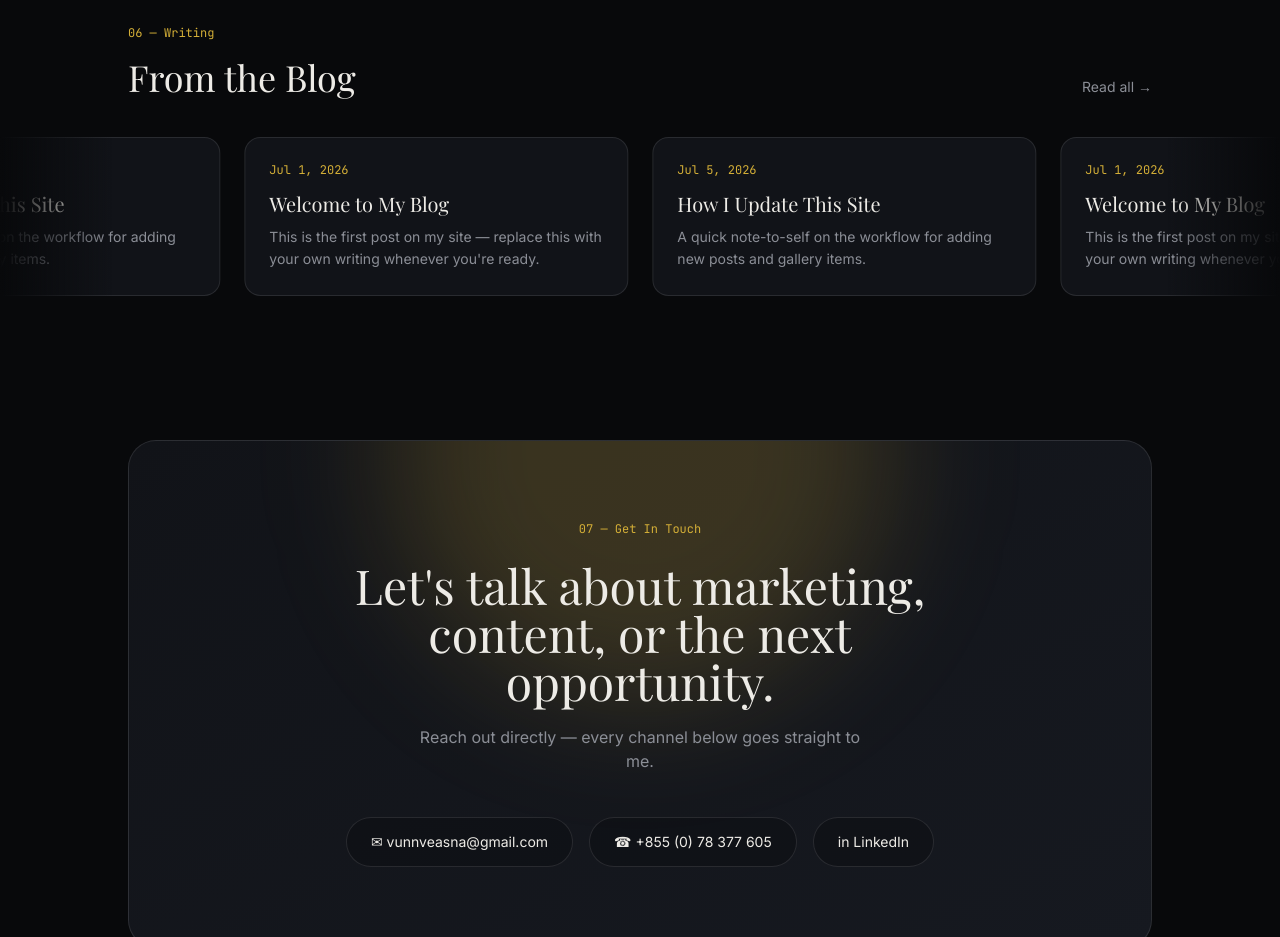
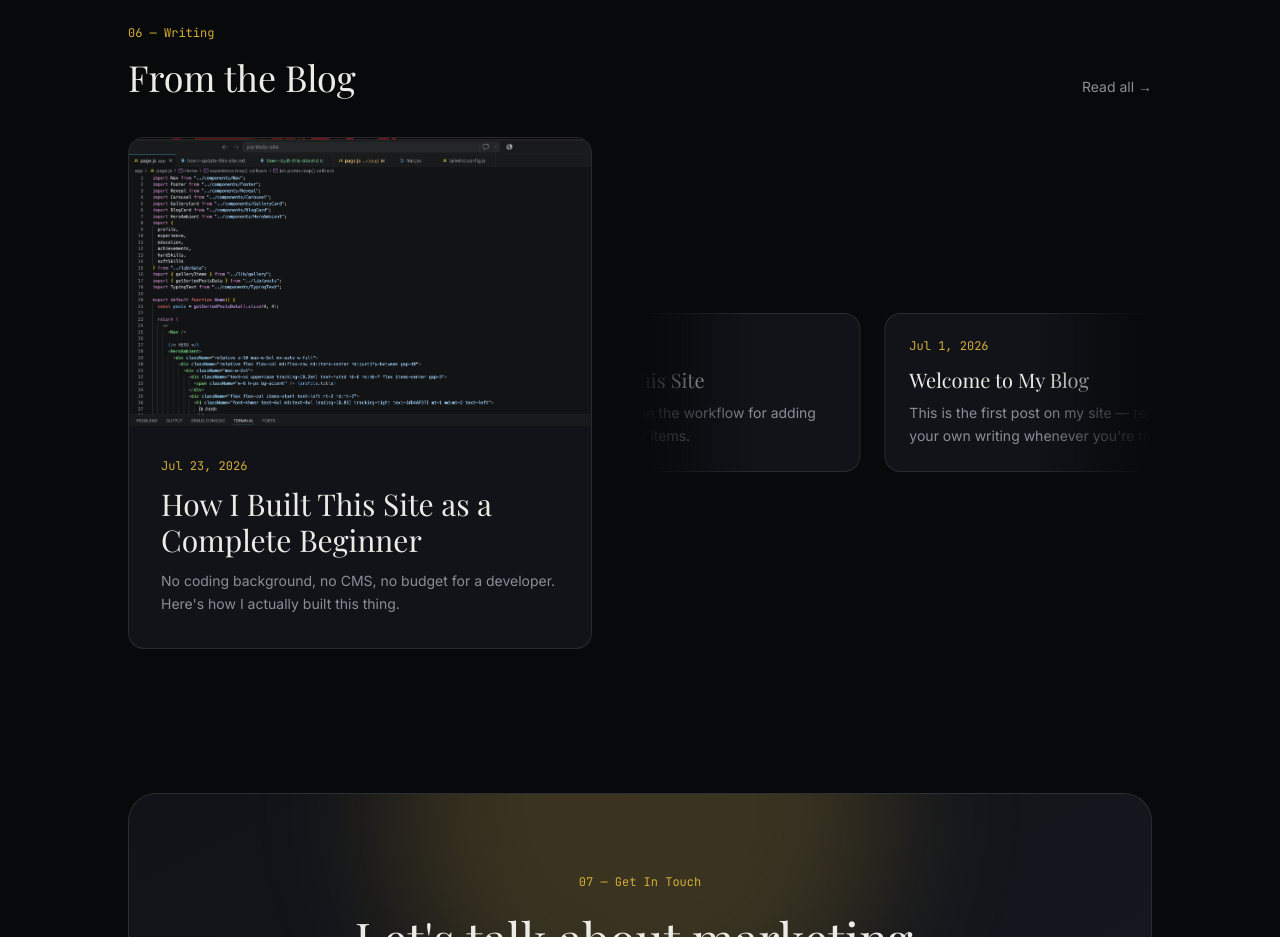
Before and after one commit to VeasnaV17/veasna-portfolio, a Next.js app: page / in a window 1280 px wide. Shown: the part 6020-6957 px from the top of the page. Built offline with nearby package versions, Linux system fonts and the light colour scheme; a web font is replaced by a local one.

Commit message:
Remove stray extra closing div in blog post page

```diff
--- a/app/blog/[slug]/page.js
+++ b/app/blog/[slug]/page.js
@@ -1,3 +1,4 @@
+import Link from "next/link";
 import Nav from "../../../components/Nav";
 import Footer from "../../../components/Footer";
 import Reveal from "../../../components/Reveal";
@@ -28,9 +29,24 @@ export default async function BlogPostPage({ params }) {
           <div className="font-mono text-xs text-accent mb-4">{formatted}</div>
           <h1 className="font-serif text-4xl md:text-5xl mb-10 leading-tight">{post.title}</h1>
           <div
-            className="prose-custom text-ivory/90 font-light leading-relaxed [&_p]:mb-5 [&_a]:text-accent [&_a]:underline [&_strong]:text-ivory [&_em]:italic"
+            className="prose-custom text-ivory/90 font-light leading-relaxed [&_p]:mb-5 [&_a]:text-accent [&_a]:underline [&_strong]:text-ivory [&_strong]:font-semibold [&_em]:italic [&_h2]:font-serif [&_h2]:text-xl [&_h2]:md:text-2xl [&_h2]:font-medium [&_h2]:text-accent [&_h2]:mt-9 [&_h2]:mb-3 [&_h3]:font-serif [&_h3]:text-lg [&_h3]:md:text-xl [&_h3]:font-medium [&_h3]:text-accent [&_h3]:mt-7 [&_h3]:mb-3 [&_ul]:mb-5 [&_ul]:pl-5 [&_ul]:list-disc [&_ol]:mb-5 [&_ol]:pl-5 [&_ol]:list-decimal [&_li]:mb-2 [&_img]:rounded-2xl [&_img]:border [&_img]:border-white/10 [&_img]:my-8 [&_img]:w-full"
             dangerouslySetInnerHTML={{ __html: post.contentHtml }}
           />
+
+         <div className="mt-16 pt-8 border-t border-white/10 flex flex-wrap gap-4">
+            <Link
+              href="/blog"
+              className="inline-flex items-center gap-2 text-sm text-muted hover:text-accent transition-colors"
+            >
+              ← Back to Blog
+            </Link>
+            <Link
+              href="/#blog"
+              className="inline-flex items-center gap-2 text-sm text-muted hover:text-accent transition-colors"
+            >
+              ← Back to Home
+            </Link>
+          </div>
         </Reveal>
       </article>
       <Footer />
--- a/app/page.js
+++ b/app/page.js
@@ -145,7 +145,8 @@ export default function Home() {
               <div className="rounded-2xl border border-white/10 bg-panel p-8 h-full flex flex-col items-center text-center">
                   <a
                     href={
-                    ed.institution.includes("Thammasat") ? "https://sgs.tu.ac.th/" : "https://www.jpa.org.kh/"}
+                      ed.institution.includes("Thammasat") ? "https://sgs.tu.ac.th/" : "https://www.jpa.org.kh/"
+                    }
                     target="_blank"
                     rel="noopener noreferrer"
                     className="mb-6"
@@ -264,6 +265,7 @@ export default function Home() {
       </section>
 
       {/* BLOG TEASER */}
+      {/* BLOG TEASER */}
       {posts.length > 0 && (
         <section id="blog" className="py-16 border-t border-white/5">
           <div className="max-w-6xl mx-auto px-6 md:px-16 flex items-end justify-between mb-10">
@@ -273,9 +275,43 @@ export default function Home() {
             </div>
             <a href="/blog" className="text-sm text-muted hover:text-accent transition-colors whitespace-nowrap">Read all →</a>
           </div>
+
+          <div className="max-w-6xl mx-auto px-6 md:px-16 flex flex-col md:flex-row gap-10 md:gap-12">
+            <a
+              href={`/blog/${posts[0].slug}`}
+              className="block md:w-1/2 rounded-2xl border border-white/10 bg-panel overflow-hidden hover:border-accent/40 transition-colors group"
+            >
+              <div className="aspect-[16/10] overflow-hidden">
+                {/* eslint-disable-next-line @next/next/no-img-element */}
+                <img
+                  src={posts[0].image || "/images/profile.jpg"}
+                  alt={posts[0].title}
+                  className="w-full h-full object-cover group-hover:scale-105 transition-transform duration-500"
+                />
+              </div>
+              <div className="p-6 md:p-8">
+                <div className="text-xs font-mono text-accent mb-3">
+                  {new Date(posts[0].date).toLocaleDateString("en-US", {
+                    year: "numeric",
+                    month: "short",
+                    day: "numeric"
+                  })}
+                </div>
+                <div className="font-serif text-2xl md:text-3xl mb-3 leading-tight">{posts[0].title}</div>
+                <p className="text-sm text-muted leading-relaxed">{posts[0].excerpt}</p>
+              </div>
+            </a>
+
+            <div className="md:w-1/2 flex flex-col justify-center">
+              {posts.length > 1 ? (
                 <Carousel speedSeconds={34}>
-            {posts.map((item) => <BlogCard key={item.slug} {...item} />)}
+                  {posts.slice(1).map((item) => <BlogCard key={item.slug} {...item} />)}
                 </Carousel>
+              ) : (
+                <div className="text-sm text-muted">More posts coming soon.</div>
+              )}
+            </div>
+          </div>
         </section>
       )}
 
--- a/lib/posts.js
+++ b/lib/posts.js
@@ -16,10 +16,16 @@ export function getSortedPostsData() {
     const slug = fileName.replace(/\.md$/, "");
     const fullPath = path.join(postsDirectory, fileName);
     const fileContents = fs.readFileSync(fullPath, "utf8");
-    const { data } = matter(fileContents);
+    const { data, content } = matter(fileContents);
+
+    // Pull the first markdown image (![alt](/path.jpg)) out of the post body,
+    // so the homepage can show it without needing a manual "image" field.
+    const imageMatch = content.match(/!\[[^\]]*\]\(([^)]+)\)/);
+    const firstImage = imageMatch ? imageMatch[1] : null;
 
     return {
       slug,
+      image: data.image || firstImage,
       ...data
     };
   });
--- /dev/null
+++ b/posts/how-i-built-this-site.md
@@ -0,0 +1,50 @@
+---
+title: "How I Built This Site as a Complete Beginner"
+date: "2026-07-23"
+excerpt: "No coding background, no CMS, no budget for a developer. Here's how I actually built this thing."
+---
+![Screenshot of my code editor](/images/blog/blog01.jpg)
+
+Three months ago I typed "what is Next.js" into Google. That's the starting point. Not a coding bootcamp, not a CS degree, just a guy with a CV in a Word doc and a strong opinion that his portfolio should not look like everyone else's.
+
+## Why I didn't just use Wix / SquareSpace / WordPress
+
+I tried. I really did. But every builder I touched hit a wall the second I wanted something slightly custom, like a scroll indicator down the side of the page, or the floating shapes drifting behind the hero section. Builders are great until you want one weird specific thing, and then you're stuck.
+
+So I picked Next.js, Tailwind CSS, and free hosting on Vercel. All of that sounded like a different language to me at first. It kind of was.
+
+## The first week was rough
+
+Let me be honest about how this actually went:
+
+1. I broke the site by pasting half a code block. Missing bracket, whole page white.
+2. I spent two hours convinced my code was broken when really my browser just needed a hard refresh.
+3. I typed "next.js image not showing" into search so many times I should get a loyalty discount.
+
+None of that means I was bad at this. It means nobody tells you the boring truth: most of "learning to code" is just learning to stay calm when the screen goes white.
+
+## The rule that saved me
+
+One change at a time. That's it. That's the whole trick.
+
+Every time I wanted to add five things at once, I stopped myself. Change one thing. Refresh. Confirm it worked. Only then move to the next thing. Boring advice, but it's the only reason I didn't quit in week one.
+
+## What's actually running this site
+
+Nothing fancy under the hood, which is exactly why I could manage it:
+
+- lib/data.js holds my entire CV. Editing my resume now means editing plain text, not wrestling with some clunky dashboard.
+- posts/ is just markdown files. Writing this post was literally: copy a file, rename it, change the words.
+- lib/gallery.js maps photos to categories. Add an image, add one line, done.
+
+Everything is a file I can open and actually read. That mattered more to me than any framework feature. I never wanted to depend on a black box I couldn't look inside.
+
+## The part I'm actually proud of
+
+Not the code. The stubbornness. The little Cambodia-inspired map graphic in the hero. The scroll bar that shifts color as you scroll down. None of it came from a template. I built each piece slow, broke it, fixed it, moved on.
+
+## If you're a beginner reading this
+
+You don't need to know everything before you start. I still don't know most of it. I still google basic stuff weekly and that's fine. Go slow, verify every step, and don't be afraid to undo something that isn't working.
+
+If you're reading this post right now, the blog section works. A few months ago that alone felt like a win.
```
Also changed, not shown: public/images/blog/blog01.jpg (added). Lines whose indentation alone changed are shown as unchanged.
